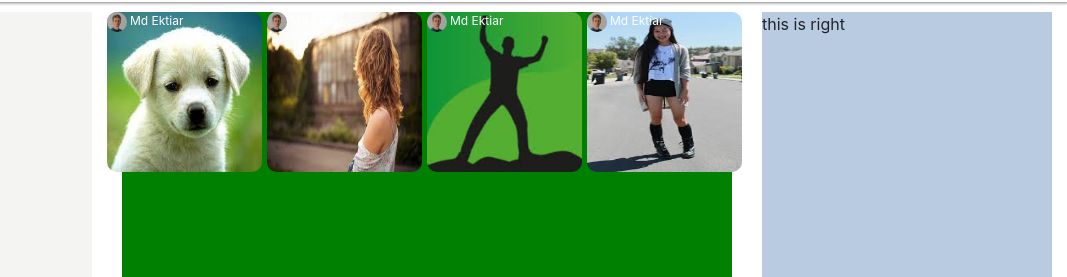
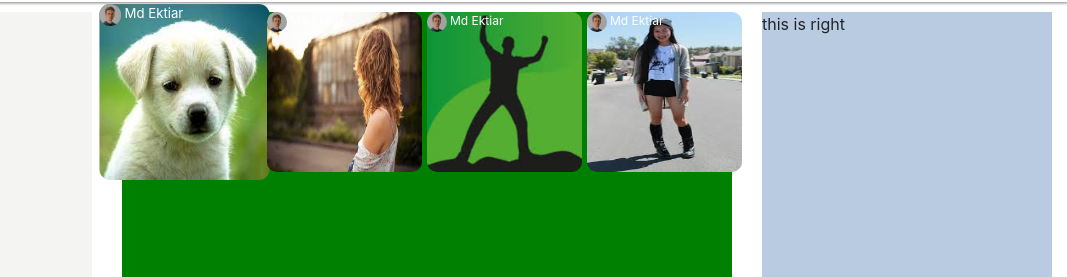
Before and after one commit to engektiar/Facebook-for-html, a plain HTML site: page index.html in a window 1280 px wide. In both pictures the pointer is over the element 397 px from the left and 140 px from the top of the page. Shown: the part 48-325 px from the top of the page, 213-1280 px from the left. Drawn offline with nearby package versions, Linux system fonts and the light colour scheme.

Commit message:
story hover

```diff
--- a/css/style.css
+++ b/css/style.css
@@ -140,7 +140,12 @@
      width: 100%;
       position: relative;
       margin-right: 5px;
+      cursor: pointer;
    }
+  .story-opsation:hover{
+    transform: scale(1.1);
+  }
+
    .story-person{
      display: flex;
      position: absolute;
```
